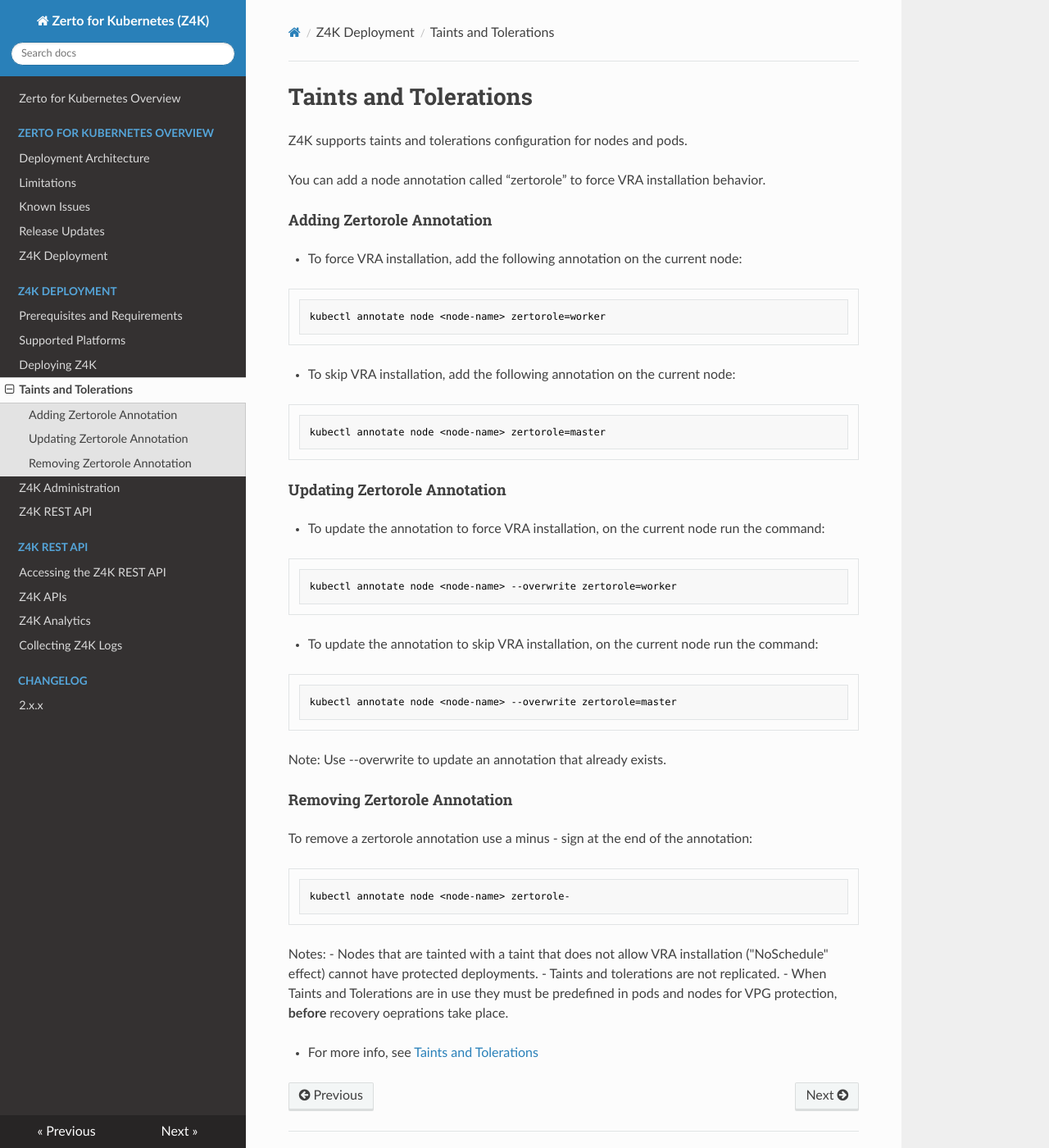
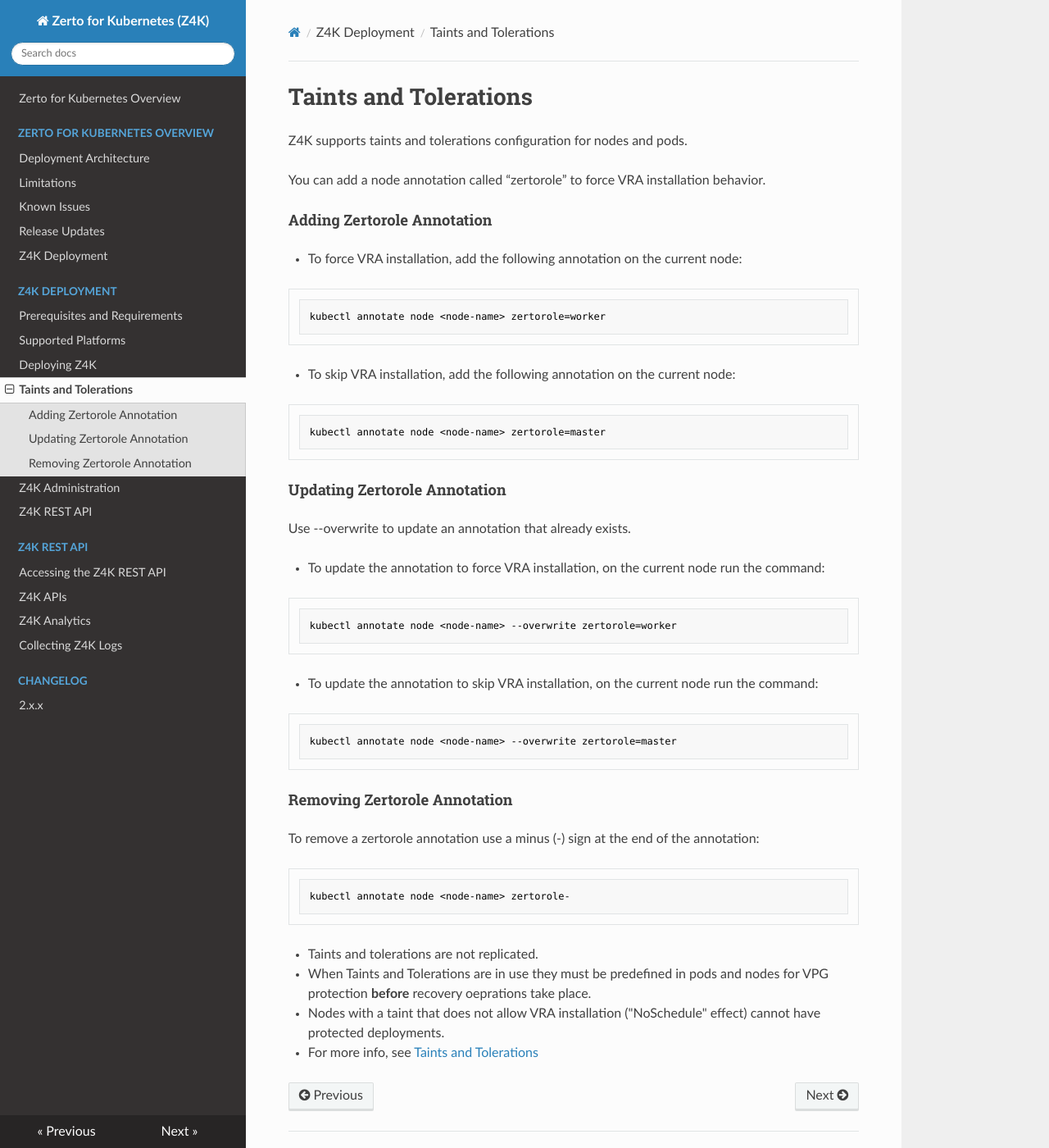
Before and after one commit to ZertoPublic/Z4K, an MkDocs documentation site: the page built from docs/TaintsandTolerations.md, in a window 1280 px wide and 1400 px high. Shown: the whole window at 82% size. Built offline with MkDocs 1.6.1, drawn with Linux system fonts in a browser that asks for light colours.

Commit message:
Update TaintsandTolerations.md

````diff
--- a/docs/TaintsandTolerations.md
+++ b/docs/TaintsandTolerations.md
@@ -32,20 +34,15 @@
 kubectl annotate node <node-name> --overwrite zertorole=master
 ```
 
-<span class="Note">Note: Use --overwrite to update an annotation that already exists.</span>
-
-
 #### Removing Zertorole Annotation
 
-To remove a zertorole annotation use a minus - sign at the end of the annotation:
+To remove a zertorole annotation use a minus (-) sign at the end of the annotation:
 
 ```
 kubectl annotate node <node-name> zertorole-
 ```
 
-<span class="Note">Notes:
--	Nodes that are tainted with a taint that does not allow VRA installation ("NoSchedule" effect) cannot have protected deployments.
 -	Taints and tolerations are not replicated.
--	When Taints and Tolerations are in use they must be predefined in pods and nodes for VPG protection, **before** recovery oeprations take place.</span>
-
+-	When Taints and Tolerations are in use they must be predefined in pods and nodes for VPG protection **before** recovery oeprations take place.
+-	Nodes with a taint that does not allow VRA installation ("NoSchedule" effect) cannot have protected deployments.
 -	For more info, see [Taints and Tolerations](https://kubernetes.io/docs/concepts/scheduling-eviction/taint-and-toleration/)
````
Also changed, not shown: other parts of docs/TaintsandTolerations.md (+2 -0 lines).
